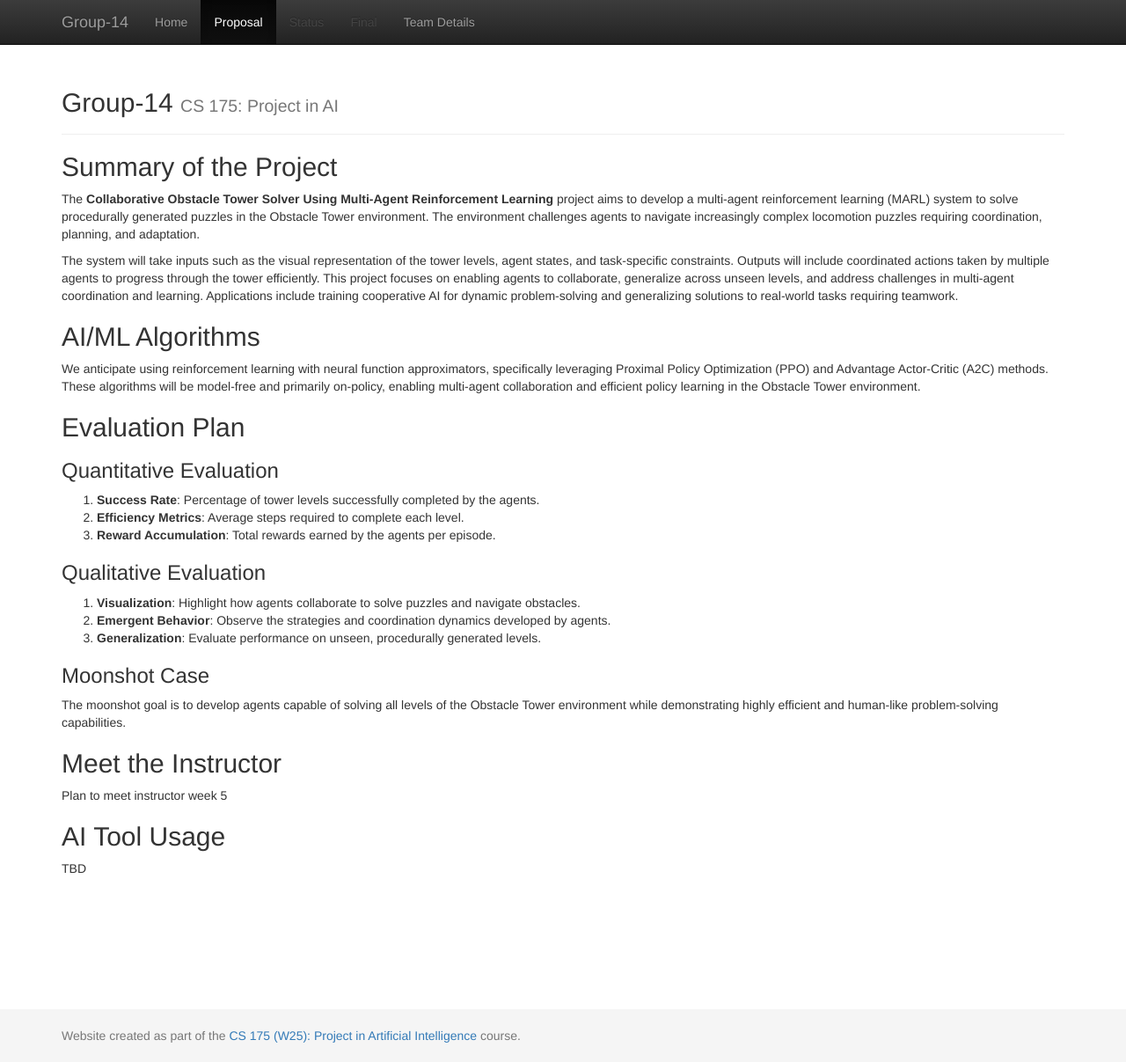
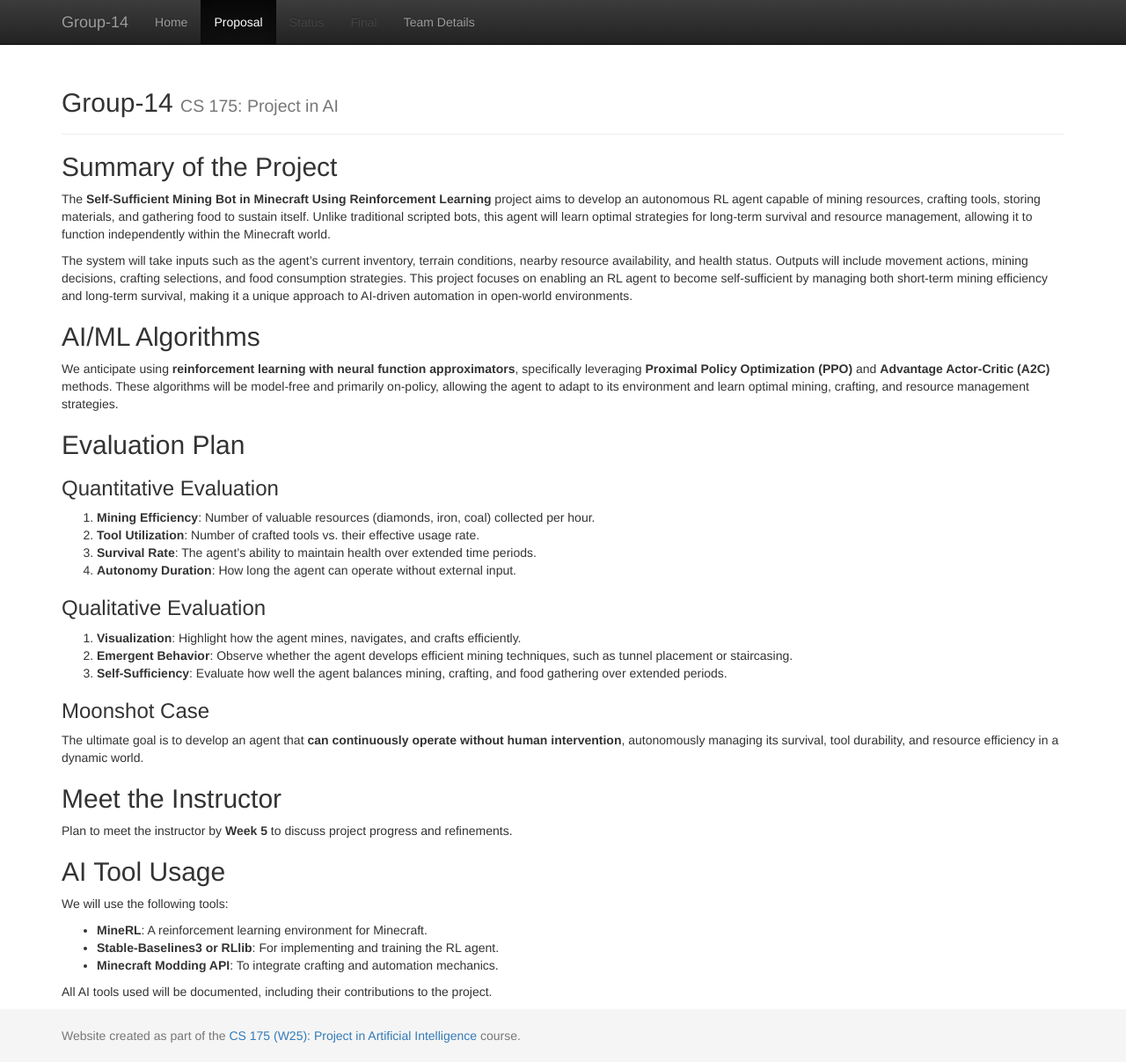
Before and after one commit to andrewzho/TowerMasters, a Jekyll site: the page built from docs/proposal.md, in a window 1280 px wide and 1207 px high. Shown: the whole window at 88% size. Built offline with Jekyll 4.4.1, drawn with Linux system fonts in a browser that asks for light colours.

Commit message:
Update proposal.md

```diff
--- a/docs/proposal.md
+++ b/docs/proposal.md
@@ -4,29 +4,35 @@ title: Proposal
 ---
 
 ## Summary of the Project
-The **Collaborative Obstacle Tower Solver Using Multi-Agent Reinforcement Learning** project aims to develop a multi-agent reinforcement learning (MARL) system to solve procedurally generated puzzles in the Obstacle Tower environment. The environment challenges agents to navigate increasingly complex locomotion puzzles requiring coordination, planning, and adaptation.
+The **Self-Sufficient Mining Bot in Minecraft Using Reinforcement Learning** project aims to develop an autonomous RL agent capable of mining resources, crafting tools, storing materials, and gathering food to sustain itself. Unlike traditional scripted bots, this agent will learn optimal strategies for long-term survival and resource management, allowing it to function independently within the Minecraft world.
 
-The system will take inputs such as the visual representation of the tower levels, agent states, and task-specific constraints. Outputs will include coordinated actions taken by multiple agents to progress through the tower efficiently. This project focuses on enabling agents to collaborate, generalize across unseen levels, and address challenges in multi-agent coordination and learning. Applications include training cooperative AI for dynamic problem-solving and generalizing solutions to real-world tasks requiring teamwork.
+The system will take inputs such as the agent’s current inventory, terrain conditions, nearby resource availability, and health status. Outputs will include movement actions, mining decisions, crafting selections, and food consumption strategies. This project focuses on enabling an RL agent to become self-sufficient by managing both short-term mining efficiency and long-term survival, making it a unique approach to AI-driven automation in open-world environments.
 
 ## AI/ML Algorithms
-We anticipate using reinforcement learning with neural function approximators, specifically leveraging Proximal Policy Optimization (PPO) and Advantage Actor-Critic (A2C) methods. These algorithms will be model-free and primarily on-policy, enabling multi-agent collaboration and efficient policy learning in the Obstacle Tower environment.
+We anticipate using **reinforcement learning with neural function approximators**, specifically leveraging **Proximal Policy Optimization (PPO)** and **Advantage Actor-Critic (A2C)** methods. These algorithms will be model-free and primarily on-policy, allowing the agent to adapt to its environment and learn optimal mining, crafting, and resource management strategies.
 
 ## Evaluation Plan
 ### Quantitative Evaluation
-1. **Success Rate**: Percentage of tower levels successfully completed by the agents.
-2. **Efficiency Metrics**: Average steps required to complete each level.
-3. **Reward Accumulation**: Total rewards earned by the agents per episode.
+1. **Mining Efficiency**: Number of valuable resources (diamonds, iron, coal) collected per hour.
+2. **Tool Utilization**: Number of crafted tools vs. their effective usage rate.
+3. **Survival Rate**: The agent’s ability to maintain health over extended time periods.
+4. **Autonomy Duration**: How long the agent can operate without external input.
 
 ### Qualitative Evaluation
-1. **Visualization**: Highlight how agents collaborate to solve puzzles and navigate obstacles.
-2. **Emergent Behavior**: Observe the strategies and coordination dynamics developed by agents.
-3. **Generalization**: Evaluate performance on unseen, procedurally generated levels.
+1. **Visualization**: Highlight how the agent mines, navigates, and crafts efficiently.
+2. **Emergent Behavior**: Observe whether the agent develops efficient mining techniques, such as tunnel placement or staircasing.
+3. **Self-Sufficiency**: Evaluate how well the agent balances mining, crafting, and food gathering over extended periods.
 
 ### Moonshot Case
-The moonshot goal is to develop agents capable of solving all levels of the Obstacle Tower environment while demonstrating highly efficient and human-like problem-solving capabilities.
+The ultimate goal is to develop an agent that **can continuously operate without human intervention**, autonomously managing its survival, tool durability, and resource efficiency in a dynamic world.
 
 ## Meet the Instructor
-Plan to meet instructor week 5
+Plan to meet the instructor by **Week 5** to discuss project progress and refinements.
 
 ## AI Tool Usage
-TBD
+We will use the following tools:
+- **MineRL**: A reinforcement learning environment for Minecraft.
+- **Stable-Baselines3 or RLlib**: For implementing and training the RL agent.
+- **Minecraft Modding API**: To integrate crafting and automation mechanics.
+
+All AI tools used will be documented, including their contributions to the project.
```
